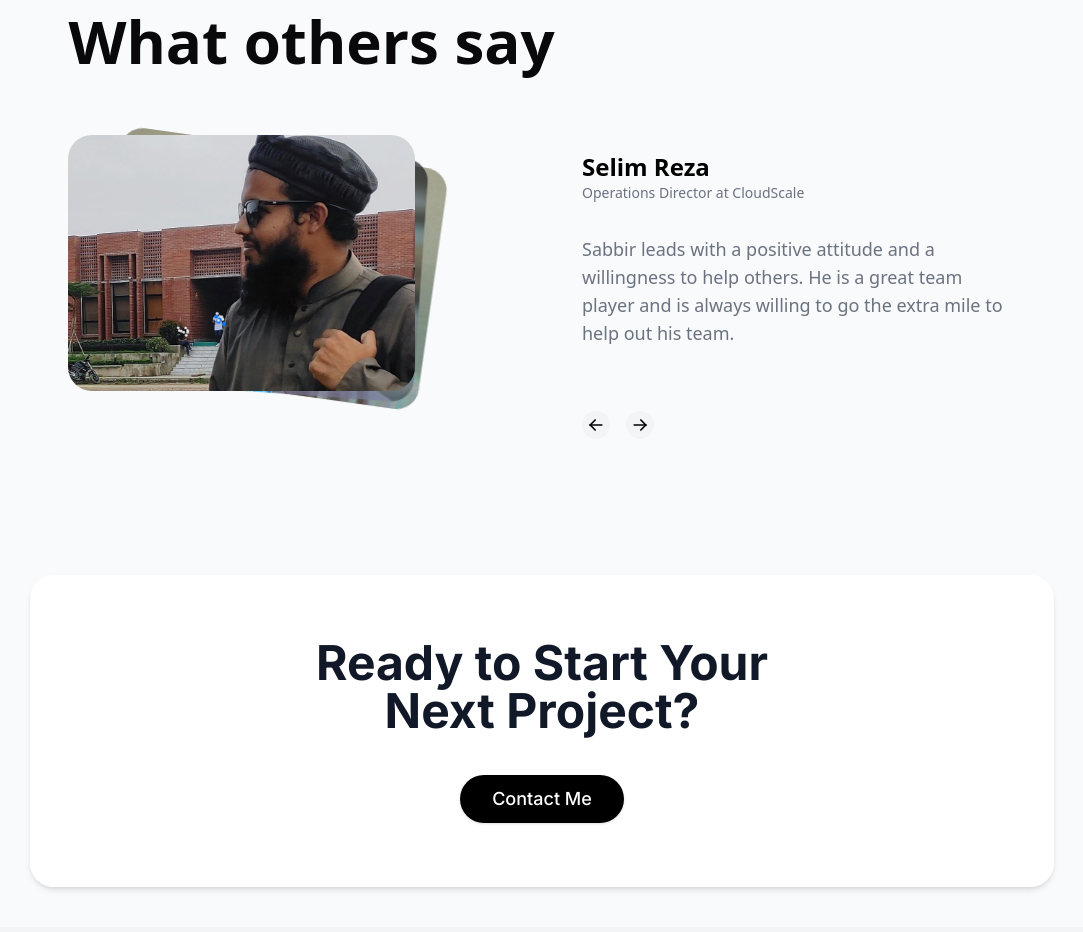
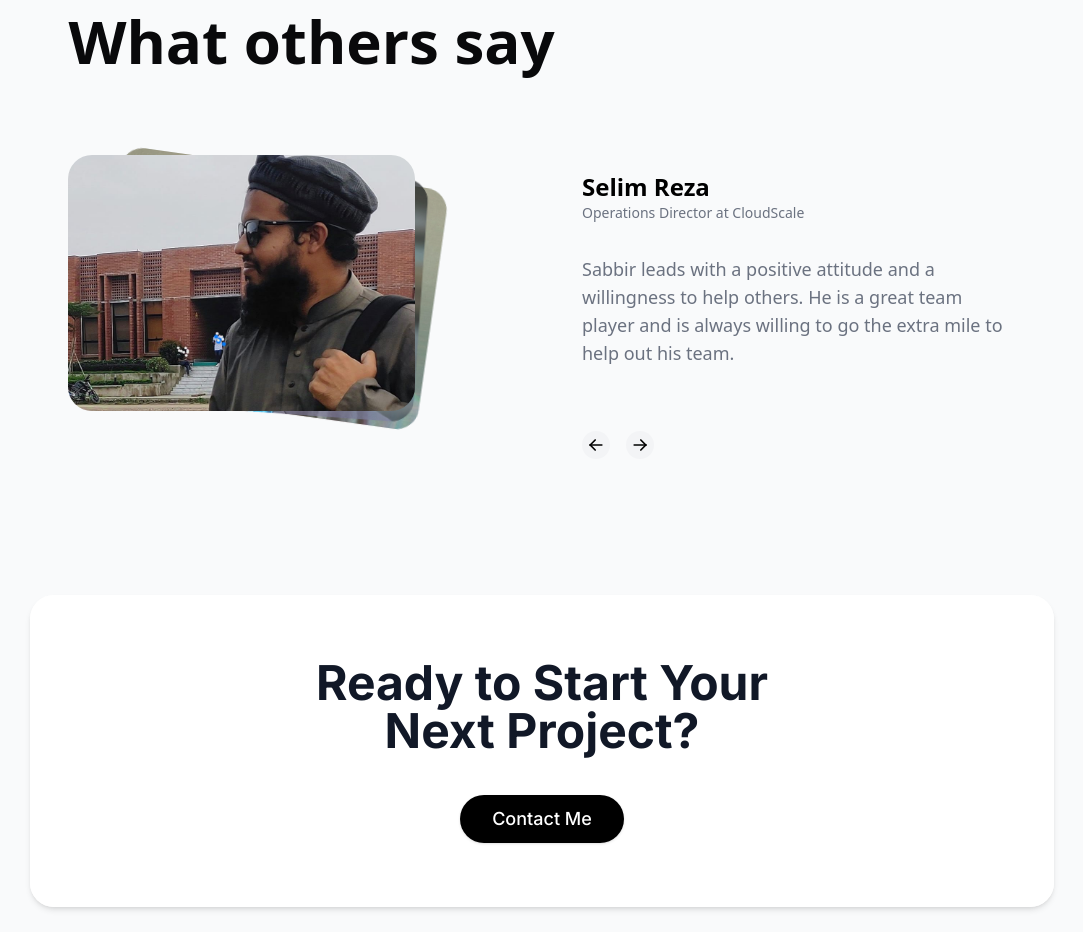
Before and after one commit to sabbir-tanvir/Portfolio-v3, a Next.js app: page / in a window 1280 px wide. Shown: the part 4000-4932 px from the top of the page, without its empty margins (98-1181 px from the left). Built offline with nearby package versions, Linux system fonts and the light colour scheme.

Commit message:
improve ui

```diff
--- a/src/app/layout.tsx
+++ b/src/app/layout.tsx
@@ -20,7 +20,7 @@ export const metadata: Metadata = {
     images: [
       {
         // Make sure the image is in your public directory
-        url: "/dp3.jpg",
+        url: "/cover.png",
         width: 1200,
         height: 630,
         alt: "Sabbir Tanvir",
--- a/src/components/ui/animated-testimonials.tsx
+++ b/src/components/ui/animated-testimonials.tsx
@@ -78,7 +78,7 @@ export const AnimatedTestimonials = ({
             What others say
           </motion.h2>
         </div>
-        <div className="relative grid grid-cols-1 gap-20 md:grid-cols-2">
+        <div className="relative pt-5 grid grid-cols-1 gap-20 md:grid-cols-2">
         <div>
           <div className="relative h-80 w-full">
             <AnimatePresence>
```
